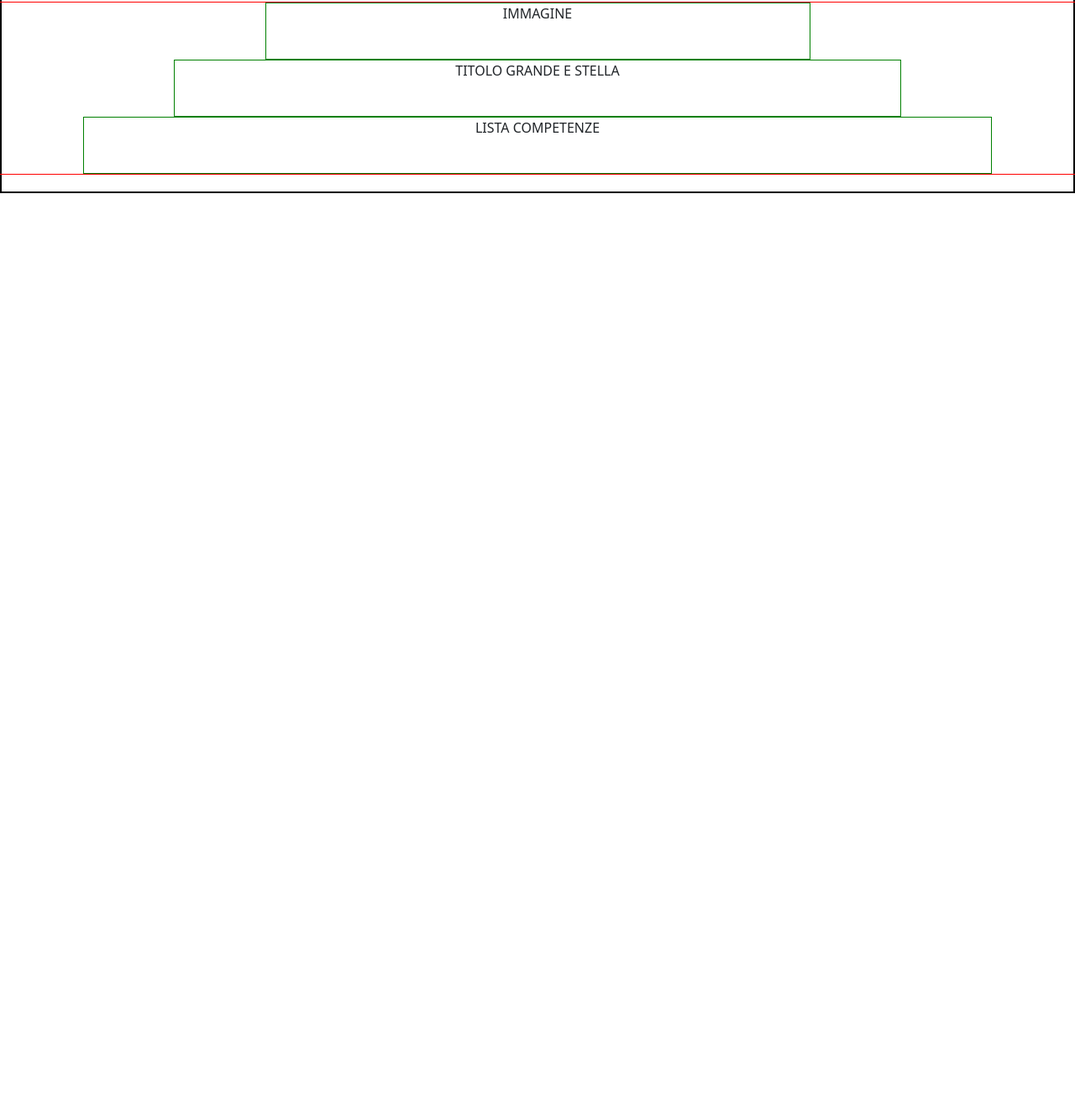
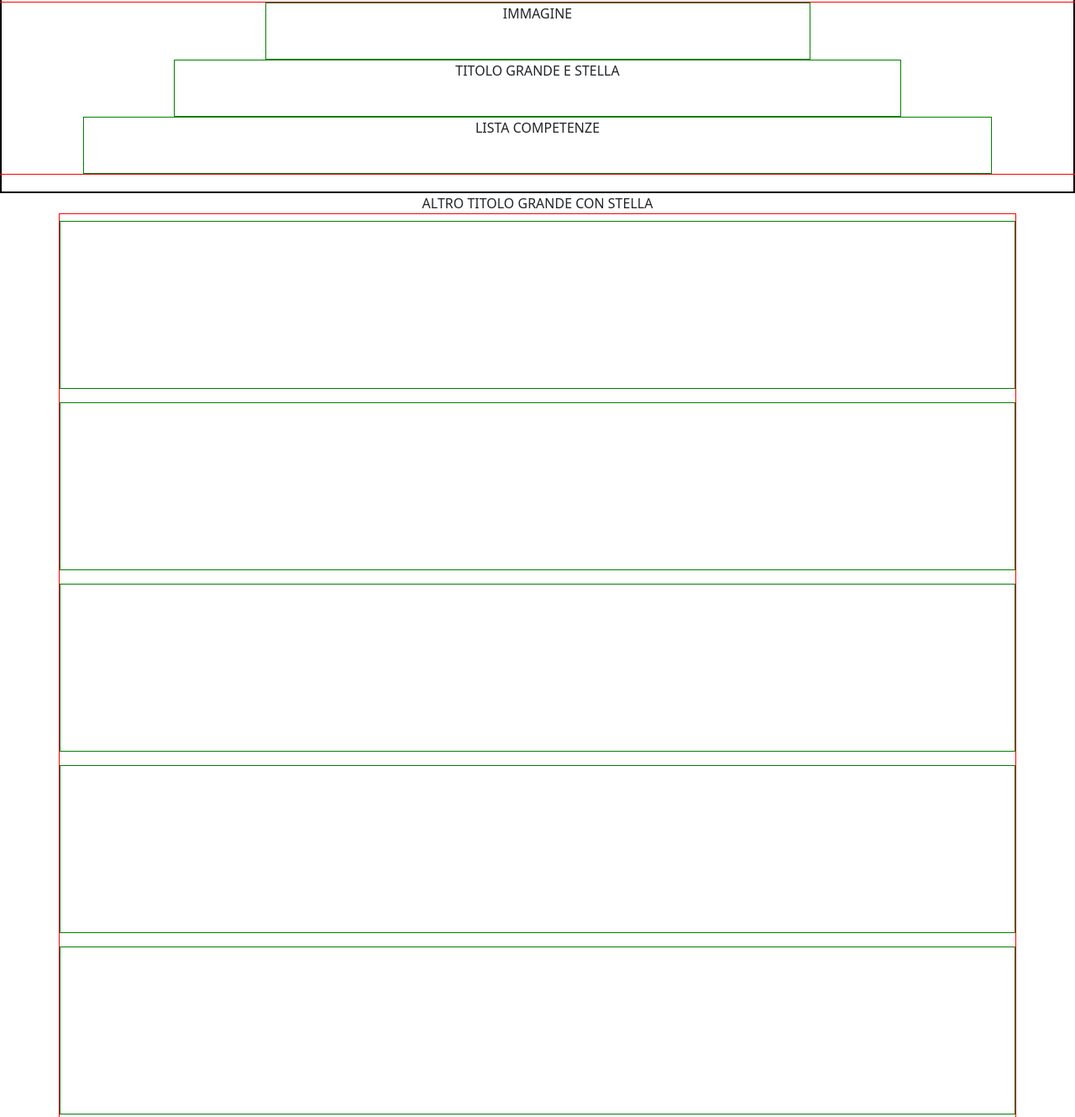
Before and after one commit to RiccardoGarbo/html-css-bootstrap-freelancer, a plain HTML site: page index.html in a window 1280 px wide. Shown: the part 100-1430 px from the top of the page at 84% size. Before the commit the page ends 800 px from the top, so only its background shows below. Drawn offline with nearby package versions, Linux system fonts and the light colour scheme.

Commit message:
section portfolio xs boostrap

```diff
--- a/css/style.css
+++ b/css/style.css
@@ -31,3 +31,9 @@ header .col {
 .jumbotron col {
     height: 80px
 }
+
+/*portfolio*/
+
+.portfolio .col {
+    height: 200px
+}
--- a/index.html
+++ b/index.html
@@ -38,6 +38,18 @@
             </div>
         </div>
     </section>
+    <section class="portfolio container text-center">
+        <span>ALTRO TITOLO GRANDE CON STELLA</span>
+        <div class="row row-cols-1 ">
+            <div class="col my-2"></div>
+            <div class="col my-2"></div>
+            <div class="col my-2"></div>
+            <div class="col my-2"></div>
+            <div class="col my-2"></div>
+            <div class="col my-2"></div>
+        </div>
+    </section>
+
 
 </body>
 
```
